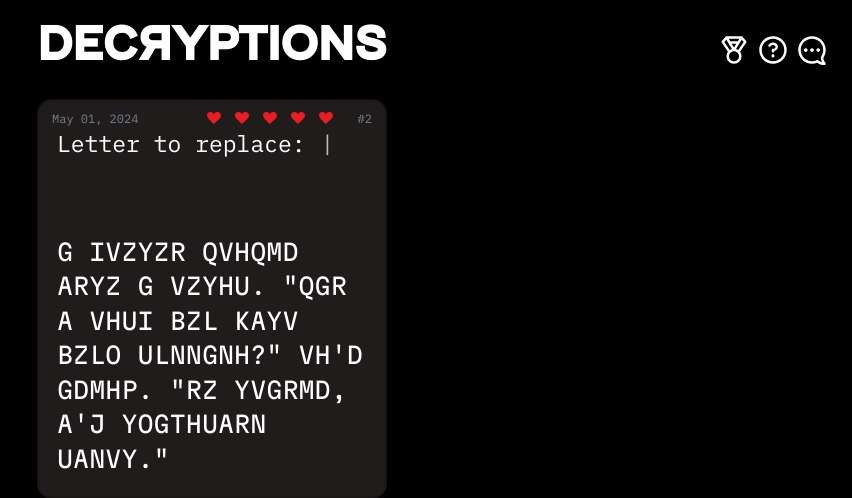
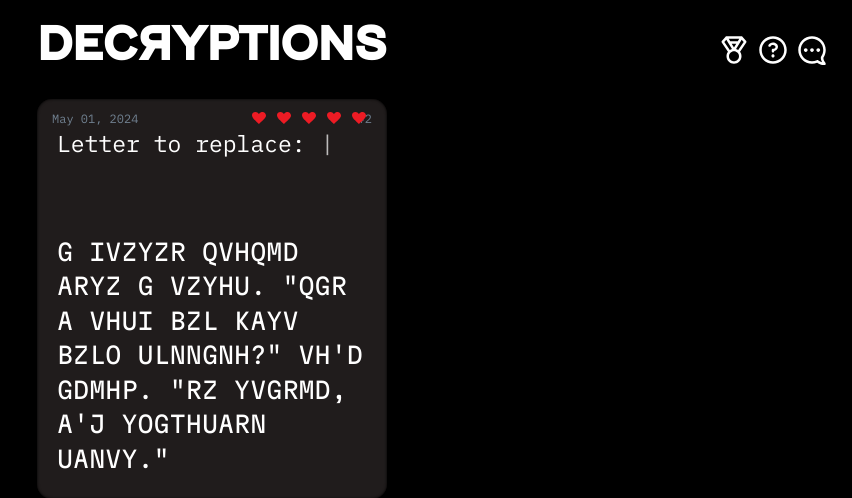
Before and after one commit to nshaff3r/Decryptions, a Flask app: page / in a window 1280 px wide. Shown: the top 498 px of the page, without its empty margins (428-1280 px from the left). Run offline with Flask 3, Linux system fonts and the light colour scheme; the visitor is signed in with stand-in values (Sample User, id 1); data that the repository does not hold is empty; some libraries are stand-ins or nearby versions.

Commit message:
style fix

```diff
--- a/static/styles.css
+++ b/static/styles.css
@@ -189,7 +189,7 @@ a:hover
 #hearts
 {
     position: absolute;
-    left: 170px;
+    left: 215px;
     top: 11px;
     width: 136px;
     height: 14px;
@@ -336,7 +336,7 @@ a:hover
 .life
 {
     width: 14px;
-    margin-right: 10px;
+    margin-right: 7px;
     transition: 1s;
     transition-delay: 1s;
 }
```
